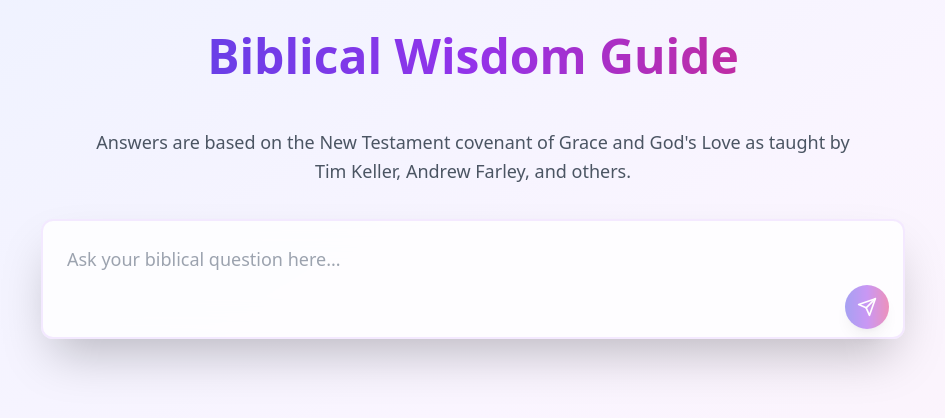
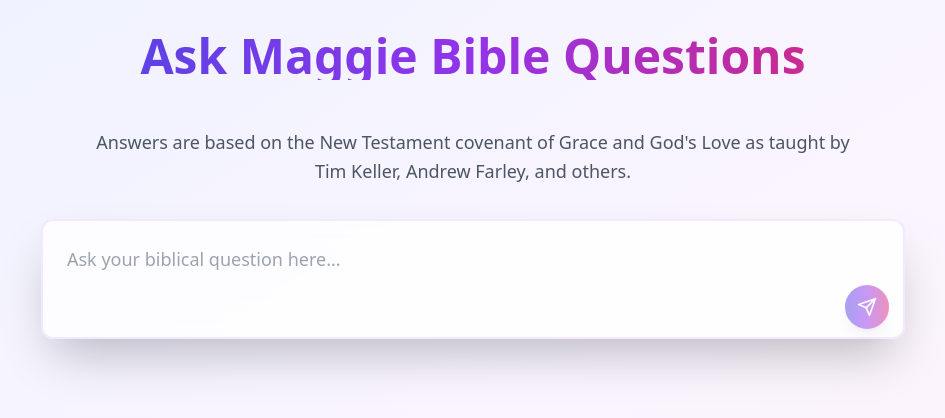
Before and after one commit to nmpettus/velvety-web-replica, a React (Vite) app: page / in a window 1280 px wide. Shown: the top 418 px of the page, without its empty margins (167-1112 px from the left). Built offline with nearby package versions, Linux system fonts and the light colour scheme.

Commit message:
Change title to Ask Maggie Bible Questions

```diff
--- a/index.html
+++ b/index.html
@@ -4,7 +4,7 @@
     <meta charset="UTF-8" />
     <link rel="icon" type="image/svg+xml" href="vite.svg" />
     <meta name="viewport" content="width=device-width, initial-scale=1.0" />
-    <title>Biblical Wisdom Guide</title>
+    <title>Ask Maggie Bible Questions</title>
     <script>
       // Fallback values for environment variables
       window.ENV = {
--- a/src/App.tsx
+++ b/src/App.tsx
@@ -78,7 +78,7 @@ function App() {
     <div className="min-h-screen">
       <div className="container mx-auto px-4 py-8 max-w-4xl">
         <h1 className="text-5xl font-bold text-center mb-12 highlight-gradient bg-clip-text text-transparent animate-fade-in">
-          Biblical Wisdom Guide
+          Ask Maggie Bible Questions
         </h1>
 
         <p className="text-center text-lg text-gray-600 mb-8 max-w-3xl mx-auto leading-relaxed animate-fade-in">
```
